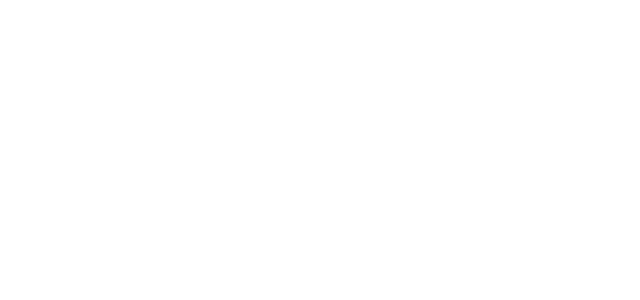
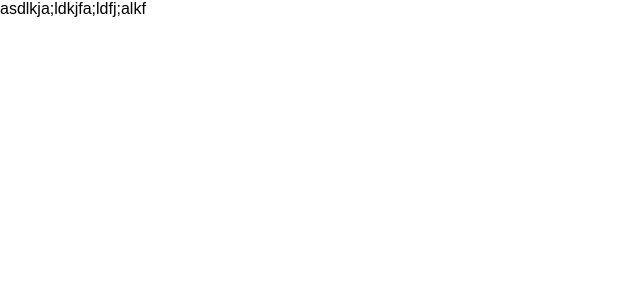
Before and after one commit to deertzm/react-exercise, a React (Create React App) app: page / in a window 1280 px wide. Shown: the top 300 px of the page, without its empty margins (0-640 px from the left). Built offline with nearby package versions, Linux system fonts and the light colour scheme.

Commit message:
Added Question and container

```diff
--- a/src/App.js
+++ b/src/App.js
@@ -1,11 +1,14 @@
 import React, { Component } from 'react';
+import QuestionCardContainer from './QuestionCardContainer'
 import './App.css';
 
 class App extends Component {
   render() {
     return (
-      ''
-    );
+      <div>
+        <QuestionCardContainer />
+      </div>
+    )
   }
 }
 
--- /dev/null
+++ b/src/QuestionCard.jsx
@@ -0,0 +1,11 @@
+import React from 'react'
+
+const QuestionCard = ({ questionText }) => (
+    <div className="question-card">
+        <span className="question-card__question-text">
+            {questionText }
+        </span>
+    </div>
+)
+
+export default QuestionCard
--- /dev/null
+++ b/src/QuestionCardContainer.jsx
@@ -0,0 +1,24 @@
+import React from 'react'
+import { connect } from 'react-redux'
+import QuestionCard from './QuestionCard'
+
+const mapStateToProps = state => {
+    return {
+        userIndex: state.userReducers.userIndex,
+        questionList: state.questionReducers.questionList
+    }
+}
+
+class QuestionCardContainer extends React.Component {
+    constructor(props) {
+        super(props)
+    }
+
+    render() {
+        return (
+            <QuestionCard  questionText={this.props.questionList[this.props.userIndex].question} />
+        )
+    }
+}
+
+export default connect(mapStateToProps, null)(QuestionCardContainer)
--- a/src/user-actions.js
+++ b/src/user-actions.js
@@ -1,5 +1,13 @@
 export const USER_ANSWERS = 'USER_ANSWERS'
 export const USER_SCORE = 'USER_SCORE'
+export const USER_INDEX = 'USER_INDEX'
+
+export function getUserIndex(index) {
+    return {
+        type: USER_INDEX,
+        index
+    }
+}
 
 export function getUserAnswers(answers) {
     return {
--- a/src/user-reducers.js
+++ b/src/user-reducers.js
@@ -1,15 +1,21 @@
 import {
     USER_ANSWERS,
-    USER_SCORE
+    USER_SCORE,
+    USER_INDEX
 } from './user-actions'
 
 const initialState = {
+    "userIndex": 0,
     "answers": [0, 0, 0, 0],
     "score": 0
 }
 
 export default function userReducers(state=initialState, action) {
     switch(action.type) {
+        case USER_INDEX:
+        return Object.assign({}, state, {
+            userIndex: state.userIndex
+        })
         case USER_ANSWERS:
         return Object.assign({}, state, {
             userAnswers: state.userAnswers
```
